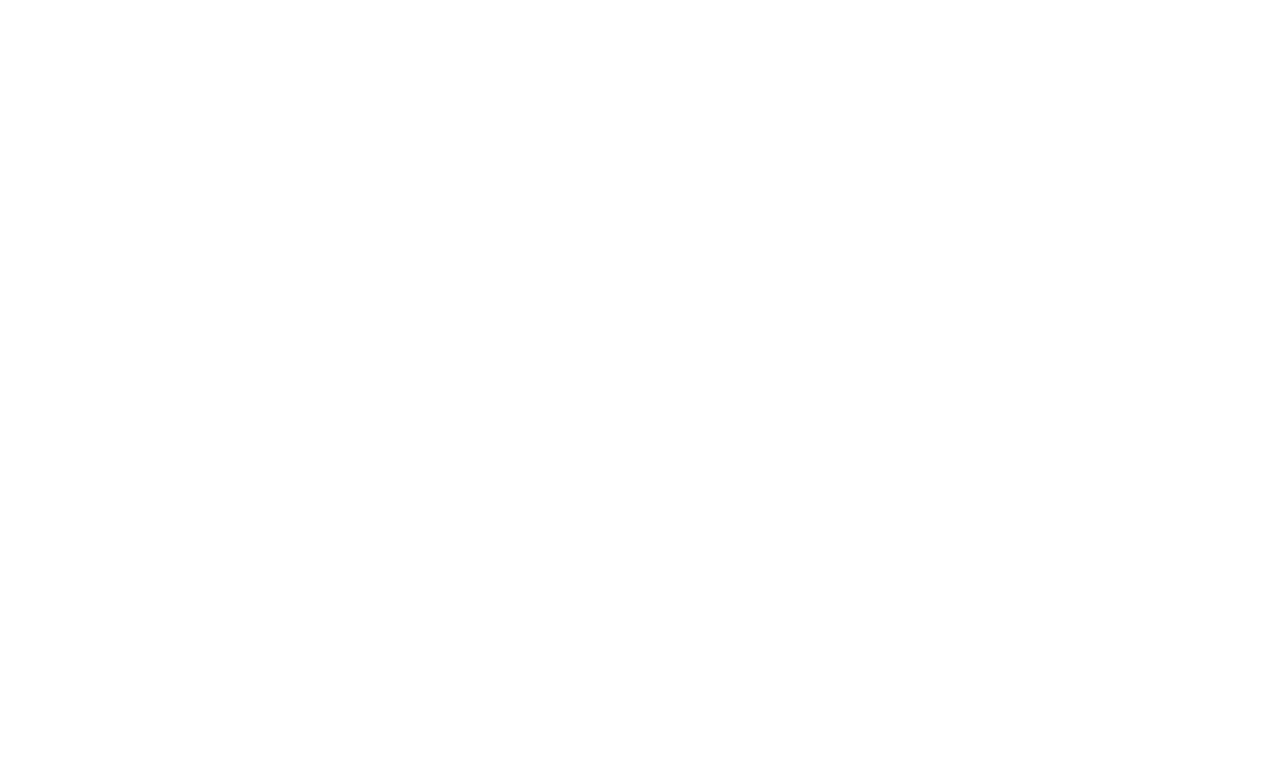
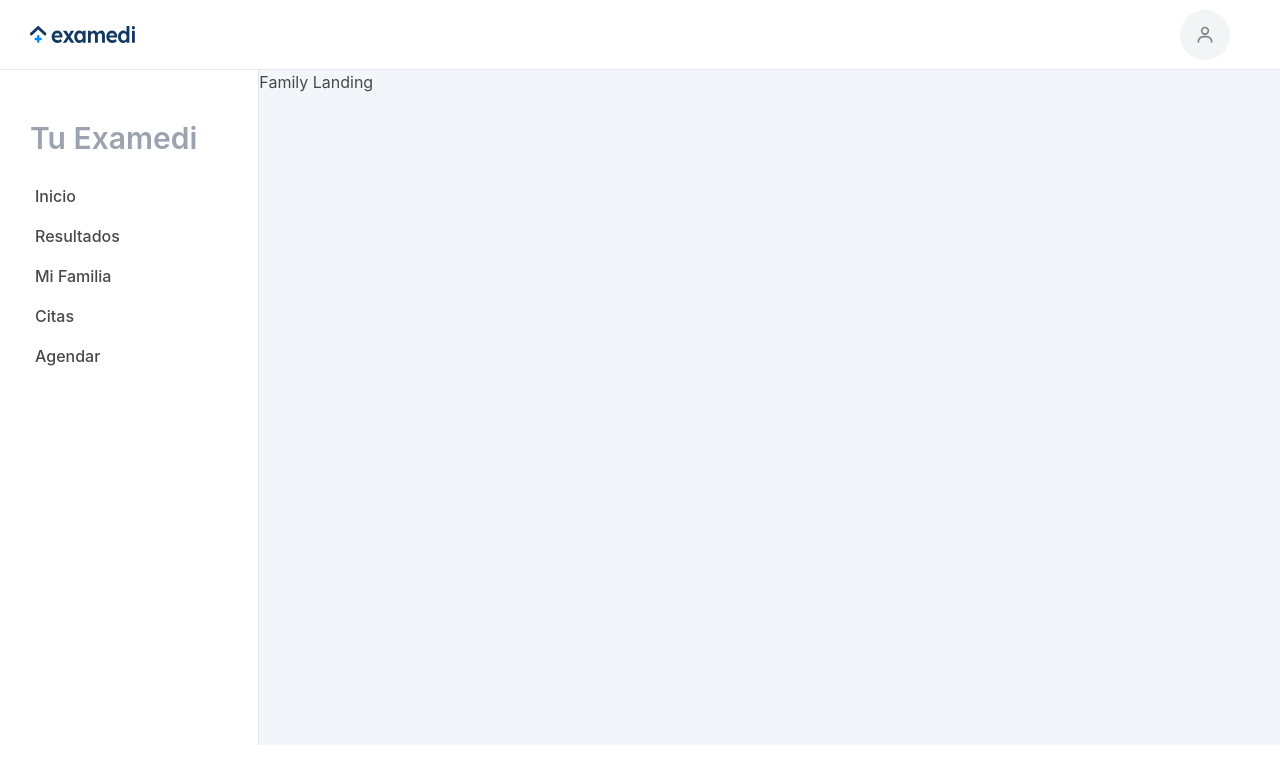
Before and after one commit to eundev/patient-dashboard, a React (Vite) app: page /family in a window 1280 px wide. Shown: the top 784 px of the page. Built offline with nearby package versions, Linux system fonts and the light colour scheme.

Commit message:
feat: results dashboard

```diff
--- a/src/Router.tsx
+++ b/src/Router.tsx
@@ -1,5 +1,6 @@
 import {Switch, Route} from "wouter";
 import DashboardLayout from "./layouts/DashboardLayout";
+import FamilyLanding from "./views/family/Landing";
 import Home from "./views/Home";
 import IndividualResult from "./views/results/Individual";
 import ResultsList from "./views/results/List";
@@ -22,6 +23,11 @@
                     <IndividualResult/>
                 </DashboardLayout>
             </Route>
+            <Route path="/family">
+                <DashboardLayout>
+                    <FamilyLanding/>
+                </DashboardLayout>
+            </Route>
         </Switch>
     )
 }
--- a/src/helpers/navs.ts
+++ b/src/helpers/navs.ts
@@ -1,6 +1,7 @@
 export const navs = [
-    {displayName: "Inicio", link: "/"},
-    {displayName: "Resultados", link: "/results"},
-    {displayName: "Citas", link: "/"},
-    {displayName: "Agendar", link: "/"},
+    {displayName: "Inicio", link: "/", notification: 0},
+    {displayName: "Resultados", link: "/results", notification: 0},
+    {displayName: "Mi Familia", link: "/family", notification: 1},
+    {displayName: "Citas", link: "/", notification: 0},
+    {displayName: "Agendar", link: "/", notification: 0},
 ]
--- a/src/layouts/DashboardLayout.tsx
+++ b/src/layouts/DashboardLayout.tsx
@@ -30,12 +30,19 @@
             <div className="w-full flex overflow-auto">
                 <div className="bg-white w-[325px] border-r-[1px] shadow-lg pt-[50px]">
                     <div className="text-3xl font-[600] text-gray-400 pl-[30px]">
-                        Opciones
+                        Tu Examedi
                     </div>
                     <div className="mt-[20px] px-[15px]">
                         {navs.map((item, i)=>(
                             <Link to={item.link}>
-                                <div key={i} className="pl-[20px] font-[500] hover:cursor-pointer hover:bg-gray-100 rounded-[15px] h-[40px] w-full flex items-center">{item.displayName}</div>
+                                <div key={i} className="pl-[20px] font-[500] hover:cursor-pointer hover:bg-gray-100 rounded-[15px] h-[40px] w-full flex items-center">
+                                    <div>
+
+                                    {item.displayName}
+                                    </div>
+
+
+                                </div>
                             </Link>
                         ))}
                     </div>
--- /dev/null
+++ b/src/views/family/Landing.tsx
@@ -0,0 +1,7 @@
+import React from "react";
+
+function FamilyLanding(){
+    return <div>Family Landing</div>
+}
+
+export default FamilyLanding;
--- a/src/views/results/Individual.tsx
+++ b/src/views/results/Individual.tsx
@@ -1,12 +1,25 @@
 import React from "react";
+import {BsDownload} from "react-icons/bs";
 import ResultChart from "../../charts/ResultChart";
 
 function IndividualResult() {
     return <>
             <div className="w-full max-w-[1100px] pt-[60px] mx-auto min-h-screen">
-                <div>
-                    <h1 className="text-[rgb(72,72,72)] text-4xl font-semibold">Resultados de tus exámenes de sangre</h1>
-                    <p>Realizados el Jueves 6 de Marzo, 2022 en Vitacura 3441</p>
+                <div className="w-full flex justify-between">
+
+                    <div>
+                        <h1 className="text-[rgb(72,72,72)] text-4xl font-semibold">Resultados de tus exámenes de sangre</h1>
+                        <p>Realizados el Jueves 6 de Marzo, 2022 en Vitacura 3441</p>
+                    </div>
+                    <div>
+                        <button className="font-semibold text-sm bg-white border-[1px] rounded-full hover:bg-gray-100 hover:cursor-pointer py-[5px] px-[15px] text-[rgb(72,72,72)] flex items-center justify-between">
+
+                        <BsDownload/> <span className="ml-[10px]">
+
+                            Descargar Resultados
+                            </span>
+                        </button>
+                    </div>
                 </div>
                 <div className="mt-[40px]">
                     {
```
